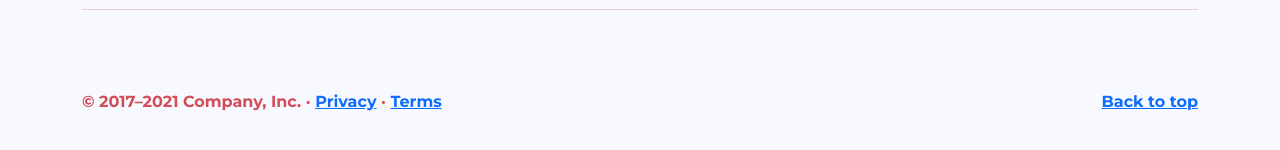
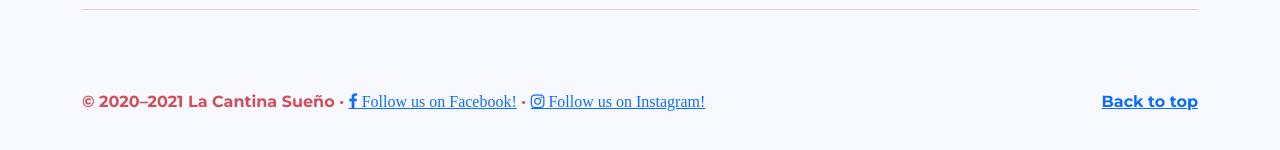
Before and after one commit to lacantinasueno/lacantinasueno.github.io, a plain HTML site: page index.html in a window 1280 px wide. Shown: the part 2467-2617 px from the top of the page. Drawn offline with Linux system fonts and the light colour scheme.

Commit message:
Updated footer

```diff
--- a/index.html
+++ b/index.html
@@ -12,6 +12,7 @@
     <link rel="shortcut icon" href="Profile.png" />
     <link rel="preconnect" href="https://fonts.gstatic.com">
     <link href="https://fonts.googleapis.com/css2?family=Montserrat:wght@700&display=swap" rel="stylesheet">
+    <link rel="stylesheet" href="https://cdnjs.cloudflare.com/ajax/libs/font-awesome/4.7.0/css/font-awesome.min.css">
 
 
 
@@ -202,7 +203,8 @@
   <!-- FOOTER -->
   <footer class="container">
     <p class="float-end"><a href="#">Back to top</a></p>
-    <p>&copy; 2017–2021 Company, Inc. &middot; <a href="#">Privacy</a> &middot; <a href="#">Terms</a></p>
+    <p>&copy; 2020–2021 La Cantina Sueño &middot; <a href="https://www.facebook.com/lacantinasueno" class="fa fa-facebook"> Follow us on Facebook! </a> &middot; <a href="https://www.instagram.com/lacantinasueno/" class="fa fa-instagram"> Follow us on Instagram! </a> </p>
+
   </footer>
 </main>
 
```
